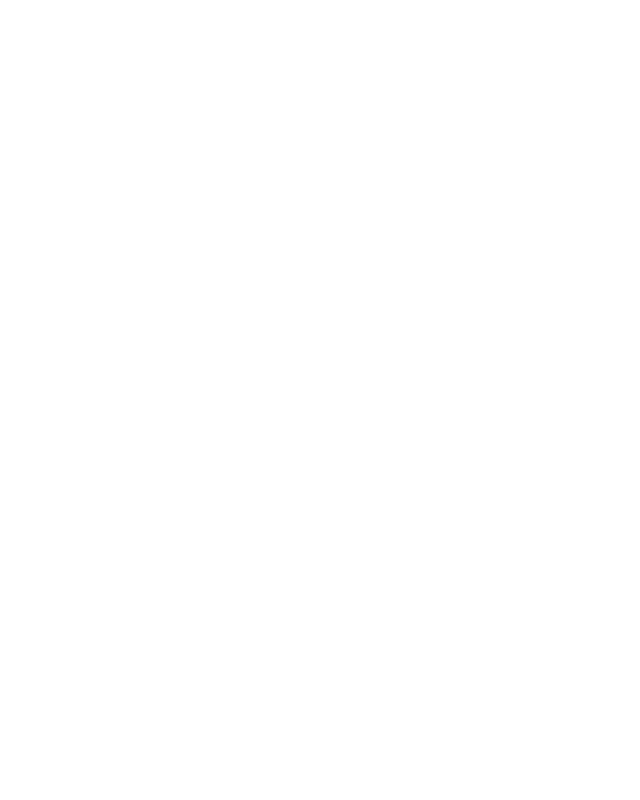
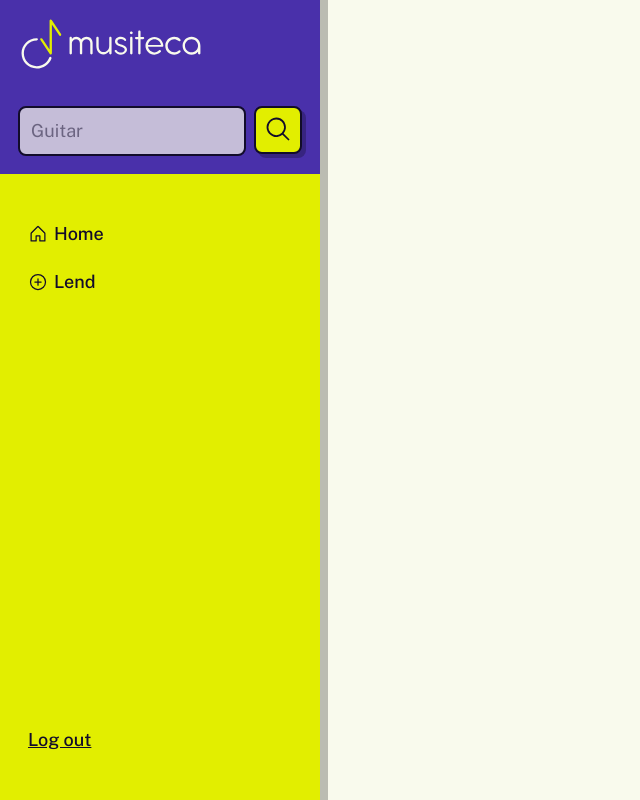
Before and after one commit to ilariaciavarella/musiteca, a React (Vite) app in the folder client/: page / in a window 1280 px wide. Shown: the whole page, without its empty margins (0-640 px from the left). Built offline with nearby package versions, Linux system fonts and the light colour scheme.

Commit message:
Create layout for home page and nav bar

```diff
--- a/client/src/App.jsx
+++ b/client/src/App.jsx
@@ -1,3 +1,4 @@
+import { useEffect, useState } from "react";
 import { createBrowserRouter, RouterProvider } from "react-router-dom";
 import { ConfigProvider } from "antd";
 
@@ -8,8 +9,6 @@
 import Login from "./routes/auth/login/Login.jsx";
 import Auth from "./routes/auth/Auth.jsx";
 import SignUp from "./routes/auth/sign-up/SignUp.jsx";
-
-import { useEffect, useState } from "react";
 
 const router = createBrowserRouter([
   {
@@ -58,6 +57,11 @@
           borderRadius: 8,
         },
         components: {
+          Layout: {
+            siderBg: "#E2EE00",
+            bodyBg: "#F9FAED",
+            headerBg: "#4930AA",
+          },
           Button: {
             contentFontSize: fontSize,
             contentFontSizeLG: fontSize + 4,
@@ -84,6 +88,11 @@
             colorTextHeading: "#120C2A",
             colorErrorBg: "rgba(255,240,241,0.7)",
           },
+          Menu: {
+            itemBg: "#E2EE00",
+            itemColor: "#120C2A",
+            colorSplit: "transparent",
+          },
         },
       }}
       button={{
@@ -94,6 +103,9 @@
           content: "modal-content",
         },
       }}
+      input={{
+        className: "input",
+      }}
     >
       <RouterProvider router={router} />
     </ConfigProvider>
--- a/client/src/assets/styles/App.scss
+++ b/client/src/assets/styles/App.scss
@@ -53,6 +53,7 @@
 .btn {
   border: 2px solid variables.$darkpurple;
   text-decoration: none;
+  min-width: 48px;
 }
 
 .btn-light {
@@ -74,3 +75,7 @@
   margin-top: .2rem;
   color: lighten(variables.$error, 5%);
 }
+
+.input {
+  border-width: 2px;
+}
--- /dev/null
+++ b/client/src/components/header/MusitecaHeader.jsx
@@ -0,0 +1,82 @@
+import { Layout, Button, ConfigProvider, Menu, Input, Flex } from "antd";
+const { Header } = Layout;
+import {
+  List,
+  House,
+  PlusCircle,
+  MagnifyingGlass,
+} from "@phosphor-icons/react";
+
+import "./header.scss";
+
+import LogoLight from "../../assets/images/logo/musiteca-logo_light.svg";
+import { useState } from "react";
+
+function MusitecaHeader(props) {
+  const [showNav, setShowNav] = useState(true);
+
+  const menuItems = [
+    {
+      key: 1,
+      label: <a href="/">Home</a>,
+      icon: <House size={20} />,
+    },
+    {
+      key: 2,
+      label: "Lend",
+      icon: <PlusCircle size={20} />,
+    },
+    {
+      key: 3,
+      label: <a href="/auth/login">Log out</a>,
+    },
+  ];
+
+  function toggleNav() {
+    setShowNav((prevShowNav) => !prevShowNav);
+  }
+
+  return (
+    <ConfigProvider
+      theme={{
+        token: {
+          colorPrimary: "#E2EE00",
+          colorBgBase: "#4930AA",
+        },
+        components: {
+          Button: {
+            primaryColor: "#120C2A",
+          },
+        },
+      }}
+    >
+      <Header className="musiteca-header">
+        <div className="header-top">
+          <img src={LogoLight} alt="Musiteca Logo" className="header-logo" />
+          <Button
+            type="primary"
+            icon={<List size={28} />}
+            onClick={toggleNav}
+            className="header-btn"
+          />
+        </div>
+        <div
+          className={showNav ? "header-bottom header-visible" : "header-bottom"}
+        >
+          <Flex gap="small" className="search-bar-container">
+            <Input type="search" placeholder="Guitar" />
+            <Button type="primary" icon={<MagnifyingGlass size={28} />} />
+          </Flex>
+          <Menu
+            items={menuItems}
+            selectable={false}
+            className="nav-menu"
+            mode="inline"
+          />
+        </div>
+      </Header>
+    </ConfigProvider>
+  );
+}
+
+export default MusitecaHeader;
--- /dev/null
+++ b/client/src/components/header/header.scss
@@ -0,0 +1,75 @@
+@use '../../assets/styles/variables';
+
+.musiteca-header {
+  height: fit-content;
+  padding: 0;
+  box-shadow: 0 6px 0 rgba(0, 0, 0, 0.25);
+  display: flex;
+  flex-direction: column;
+}
+
+.header-top {
+  width: 100%;
+  height: 88px;
+  padding: 1rem;
+  display: flex;
+  align-items: center;
+  justify-content: space-between;
+}
+
+.header-logo {
+  max-width: 100%;
+  max-height: 56px;
+}
+
+.header-bottom {
+  width: 100%;
+  height: 0;
+  overflow-y: scroll;
+  scrollbar-width: none;
+  display: flex;
+  flex-direction: column;
+  transition: all 300ms ease-in-out;
+}
+
+.search-bar-container {
+  padding: 1rem;
+  max-height: 6rem;
+}
+
+.nav-menu {
+  padding: 2rem 0;
+  min-height: 240px;
+  height: 100%;
+  display: flex;
+  flex-direction: column;
+
+  li {
+    font-weight: 500;
+
+    &:last-of-type {
+      margin-top: auto;
+      text-decoration: underline;
+    }
+  }
+}
+
+.header-visible {
+  height: calc(100vh - 88px);
+  flex-grow: 1;
+}
+
+@media only screen and (min-width: 576px){
+  .musiteca-header {
+    box-shadow: 8px 0 0 rgba(0, 0, 0, 0.25);
+  }
+
+  .header-btn {
+    display: none;
+  }
+
+  .header-bottom {
+    height: calc(100vh - 88px);
+    flex-grow: 1;
+  }
+}
--- a/client/src/routes/Root.jsx
+++ b/client/src/routes/Root.jsx
@@ -1,7 +1,29 @@
-import React from "react";
+import { useState } from "react";
+import { Outlet } from "react-router-dom";
+import { Col, Layout, Row } from "antd";
 
-function Root(props) {
-  return <div></div>;
+import MusitecaHeader from "../components/header/MusitecaHeader.jsx";
+
+function Root() {
+  const [showNav, setShowNav] = useState(true);
+
+  function toggleNav() {
+    setShowNav((prevShowNav) => !prevShowNav);
+  }
+
+  return (
+    <Layout>
+      <Row>
+        <Col xs={24} md={8} lg={6}>
+          <MusitecaHeader />
+        </Col>
+        <Col xs={24} md={18} lg={12}>
+          <Outlet />
+        </Col>
+        <Col xs={0} lg={6}></Col>
+      </Row>
+    </Layout>
+  );
 }
 
 export default Root;
--- a/client/src/routes/auth/Auth.jsx
+++ b/client/src/routes/auth/Auth.jsx
@@ -1,3 +1,5 @@
+import { useState } from "react";
+import { Outlet, useNavigate } from "react-router-dom";
 import { Col, ConfigProvider, Layout, Modal, Row } from "antd";
 const { Content } = Layout;
 
@@ -6,8 +8,6 @@
 import LogoLight from "../../assets/images/logo/musiteca-logo_light.svg";
 import loginImage from "../../assets/images/illustrations/musiteca-login_illustration.png";
 import MusitecaFooter from "../../components/footer/MusitecaFooter.jsx";
-import { Outlet, useNavigate } from "react-router-dom";
-import { useState } from "react";
 
 function Auth() {
   const navigate = useNavigate();
--- a/client/src/routes/auth/Auth.module.scss
+++ b/client/src/routes/auth/Auth.module.scss
@@ -24,10 +24,6 @@
   h2, h4 {
     text-align: center;
   }
-
-  .login-input {
-    border-width: 2px;
-  }
 }
 
 .login-button {
--- a/client/src/routes/auth/login/Login.jsx
+++ b/client/src/routes/auth/login/Login.jsx
@@ -66,10 +66,7 @@
             ]}
             className={styles["login-item"]}
           >
-            <Input
-              placeholder="Type your email"
-              className={styles["login-input"]}
-            />
+            <Input placeholder="emily.a@gmail.com" />
           </Form.Item>
           <Form.Item
             label="Password"
@@ -82,10 +79,7 @@
             ]}
             className={styles["login-item"]}
           >
-            <Input.Password
-              placeholder="Enter your password"
-              className={styles["login-input"]}
-            />
+            <Input.Password placeholder="Password" />
           </Form.Item>
           <Form.Item className={styles["login-button"]}>
             <Button block type="primary" htmlType="submit">
--- a/client/src/routes/auth/sign-up/SignUp.jsx
+++ b/client/src/routes/auth/sign-up/SignUp.jsx
@@ -73,7 +73,7 @@
                 ]}
                 className={styles["login-item"]}
               >
-                <Input placeholder="Emily" className={styles["login-input"]} />
+                <Input placeholder="Emily" />
               </Form.Item>
             </Col>
             <Col xs={24} lg={12}>
@@ -90,10 +90,7 @@
                 ]}
                 className={styles["login-item"]}
               >
-                <Input
-                  placeholder="Armstrong"
-                  className={styles["login-input"]}
-                />
+                <Input placeholder="Armstrong" />
               </Form.Item>
             </Col>
           </Row>
@@ -111,10 +108,7 @@
                 ]}
                 className={styles["login-item"]}
               >
-                <Input
-                  placeholder="Type your email"
-                  className={styles["login-input"]}
-                />
+                <Input placeholder="emily.a@gmail.com" />
               </Form.Item>
             </Col>
             <Col xs={24} lg={12}>
@@ -130,10 +124,7 @@
                 ]}
                 className={styles["login-item"]}
               >
-                <Input.Password
-                  placeholder="Enter your password"
-                  className={styles["login-input"]}
-                />
+                <Input.Password placeholder="Password" />
               </Form.Item>
             </Col>
           </Row>
@@ -150,7 +141,7 @@
             ]}
             className={styles["login-item"]}
           >
-            <Input placeholder="Rome" className={styles["login-input"]} />
+            <Input placeholder="Rome" />
           </Form.Item>
           <Form.Item className={styles["login-button"]}>
             <Button block type="primary" htmlType="submit">
```
